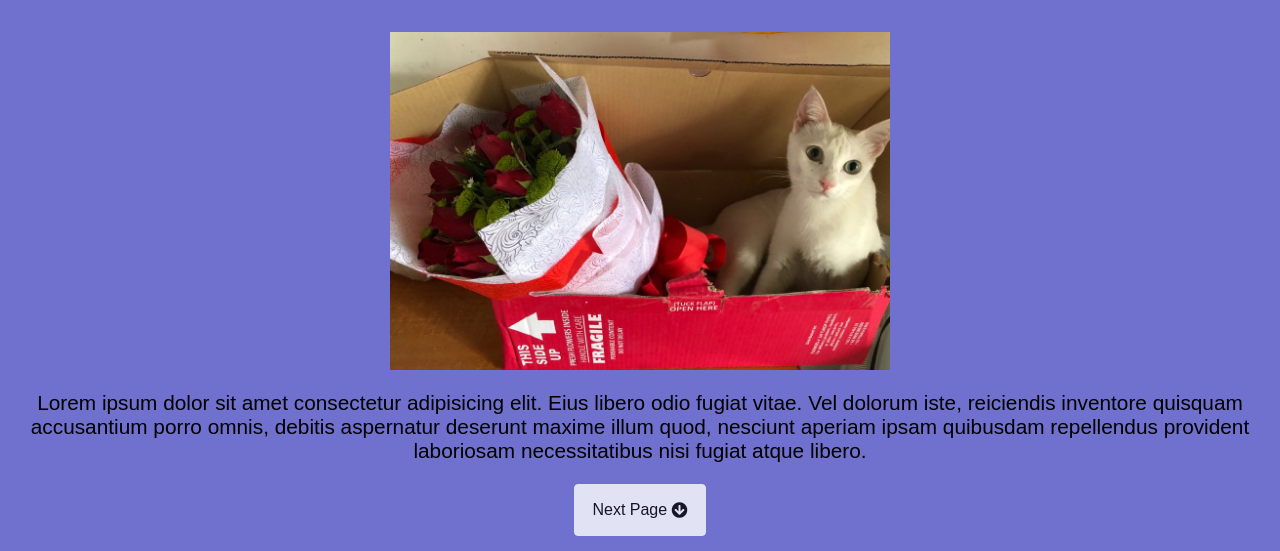
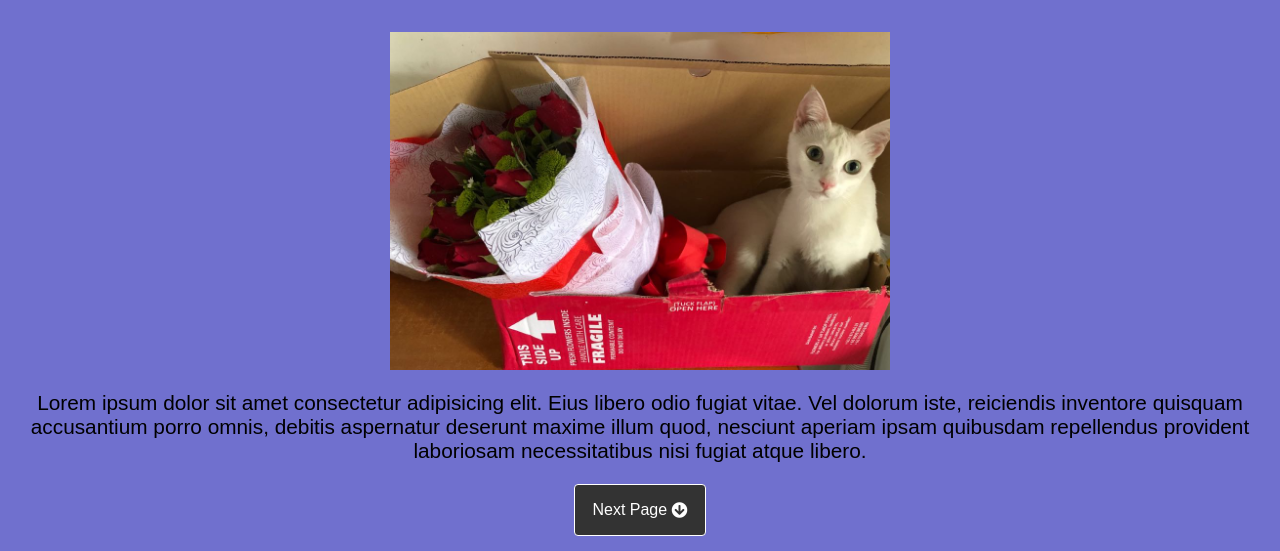
Before and after one commit to davecade/presentation, a plain HTML site: page index.html in a window 1280 px wide. In both pictures the pointer is over the link 640 px from the left and 715 px from the top of the page. Shown: the part 206-757 px from the top of the page. Drawn offline with Linux system fonts and the light colour scheme.

Commit message:
changed button hover color

```diff
--- a/style.css
+++ b/style.css
@@ -83,5 +83,6 @@ img {
 }
 
 .btn:hover {
-    opacity: 0.8;
+    background: #333;
+    color: #fff;
 }
```
